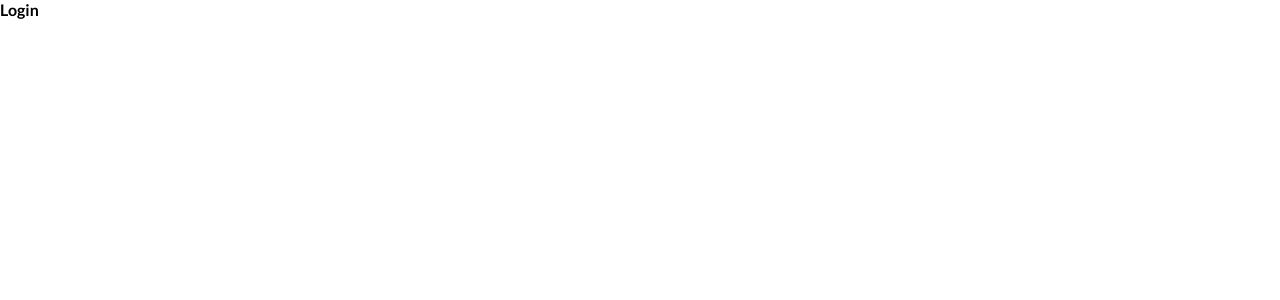
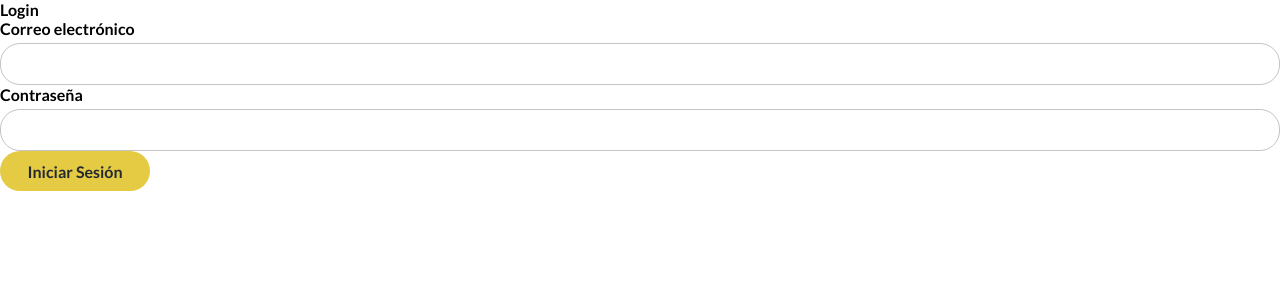
Before and after one commit to JamesLoor/herracol, a React (Create React App) app: page /login in a window 1280 px wide. Shown: the top 300 px of the page. Built offline with nearby package versions, Linux system fonts and the light colour scheme.

Commit message:
Add temporary login form

```diff
--- a/src/pages/Login.jsx
+++ b/src/pages/Login.jsx
@@ -1,14 +1,55 @@
 import React from 'react'
 import styled from 'styled-components'
+import * as Yup from 'yup'
+import { useFormik } from 'formik'
+import Button from '../components/Button'
+import { theme } from '../theme'
+
+import Input from '../components/Input'
 
 const LoginStyled = styled.div`
   /*  */
 `
 
 const Login = () => {
+  const initialValues = { email: '', password: '' }
+  const validationSchema = Yup.object({
+    email: Yup.string().email('Correo Invalido').required('Obligatorio'),
+    password: Yup.string().required('Obligatorio')
+  })
+  const onSubmit = () => {
+
+  }
+
+  const formik = useFormik({ initialValues, validationSchema, onSubmit })
   return (
     <LoginStyled>
       <h1>Login</h1>
+      <form onSubmit={formik.handleSubmit} className="form__container">
+        <Input
+          label="Correo electrónico"
+          id="email"
+          name="email"
+          type="email"
+          className="input__email"
+          onChange={formik.handleChange}
+          value={formik.values.email}
+          error={formik.errors.email}
+          touched={formik.touched.email}
+        />
+        <Input
+          label="Contraseña"
+          id="password"
+          name="password"
+          type="password"
+          className="input__password"
+          onChange={formik.handleChange}
+          value={formik.values.password}
+          error={formik.errors.password}
+          touched={formik.touched.password}
+        />
+        <Button className="form__button" type="submit">Iniciar Sesión</Button>
+      </form>
     </LoginStyled>
   )
 }
```
